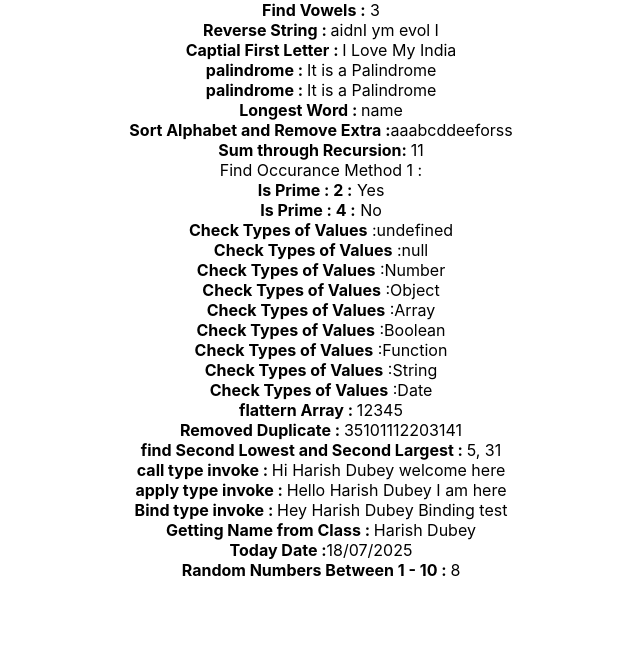
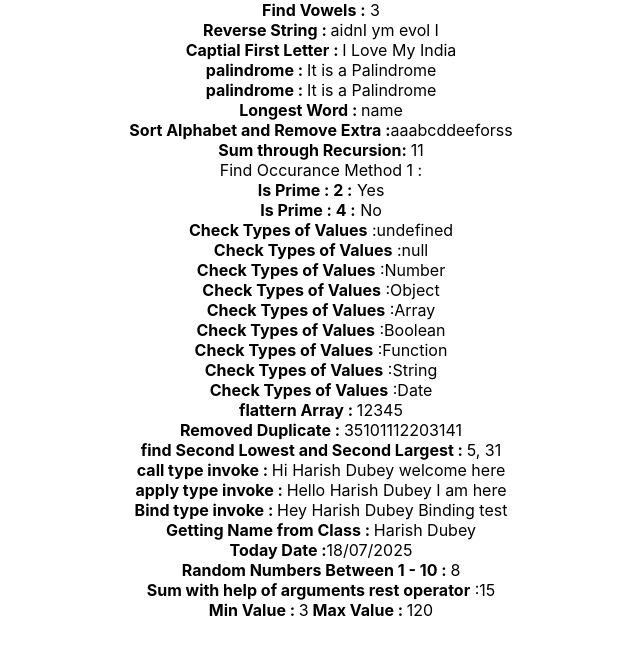
Before and after one commit to harishdubey/codePractice, a React (Create React App) app: page / in a window 1280 px wide. Shown: the top 654 px of the page, without its empty margins (319-959 px from the left). Built offline with nearby package versions, Linux system fonts and the light colour scheme.

Commit message:
code practice

```diff
--- a/src/ConsoleCode.js
+++ b/src/ConsoleCode.js
@@ -148,6 +148,9 @@ function ConsoleCode() {
       []
     );
   }
+  const biDimensionalArr = [11, [22, 33], [44, 55], [66, 77], 88, 99];
+  const finalFlatArray = [].concat(...biDimensionalArr);
+  console.log(finalFlatArray);
 
   function findSecondLowestLargest(arr) {
     const sortedArray = [...new Set(arr)].sort((a, b) => a - b);
@@ -485,6 +488,105 @@ function ConsoleCode() {
 
   preloadImage("https://www.google.com/intl/en_ALL/images/logo.gif");
   // 185 javscript
+  /* sum with arguments */
+  function Sum3(...args) {
+    let total = 0;
+    for (const i of args) {
+      total += i;
+    }
+    return total;
+  }
+  /** Forzen object check */
+  const normalObj = { id: "1", name: "harish" };
+  Object.freeze(normalObj);
+  console.log(Object.isFrozen(normalObj));
+
+  /** object seal property  */
+  const normalObj2 = { id: "1", name: "harish" };
+  normalObj2.property = "Welcome to check";
+  Object.seal(normalObj2);
+  console.log(Object.isSealed(normalObj2));
+  // delete normalObj2.property;
+  console.log(normalObj2);
+
+  /* error object print  */
+  try {
+    // greeting("Welcome");
+  } catch (err) {
+    console.log("Name: " + err.name + " message: " + err.message);
+  }
+  /* min and max find with  */
+  const marks = [10, 20, 3, 40, 80, 120];
+  marks.sort((a, b) => a - b);
+  const min = marks[0];
+  const max = marks[marks.length - 1];
+  console.log(min, max);
+
+  function FindMinMax(arr) {
+    let min = arr[0];
+    let max = arr[0];
+    for (let i = 0; i < arr.length; i++) {
+      if (arr[i] < min) {
+        min = arr[i];
+      }
+      if (arr[i] > max) {
+        max = arr[i];
+      }
+    }
+    return { min: min, max: max };
+  }
+
+  console.log(FindMinMax(marks));
+  /* ends */
+
+  console.log([..."Harish"]);
+  console.log("Welcome to JS world"[0]);
+  console.log("Hello".repeat(4));
+  console.log(+"Hello");
+  console.log(![]);
+  console.log(["a"] + ["b"]);
+  console.log([] + [], "harish");
+  console.log(![] + []);
+  console.log(0 ?? 2); // 0
+  console.log("test" && 2); // 2
+  console.log(1 && 2); // 2
+  console.log(0 && 2); // 0
+  console.log(22 ?? 2); // 22
+  console.log(null && 2); // null
+  console.log(+null); // 0
+  console.log(+undefined); // NaN
+  console.log(+false); // 0
+  console.log(+NaN); // NaN
+  console.log(+""); // 0
+  /** falsy value removes from array */
+  const falsyValuesArray = [1, 4, 0, false, null, 6, undefined];
+  console.log(falsyValuesArray.filter(Boolean));
+  console.log(
+    "%c The text has blue color, with large font and red background",
+    "color: blue; font-size: x-large; background: red"
+  );
+  const user = { name: "John", id: 1, city: "Delhi" };
+  console.dir(user);
+  const users = [
+    { name: "John", id: 1, city: "Delhi" },
+    { name: "Max", id: 2, city: "London" },
+    { name: "Rod", id: 3, city: "Paris" },
+  ];
+  console.table(users);
+  /** get timestamp */
+  console.log(+new Date());
+  console.log(Date.now());
+  console.log(new Date().getTime());
+  /** check input is number */
+  function isNumber(value) {
+    return typeof value === "number" && Number.isFinite(value);
+  }
+
+  console.log(isNumber(10));
+  console.log(isNumber("10"));
+  console.log(isNumber(NaN));
+  console.log(isNumber(false));
+  // 443 javascript
   return (
     <>
       <div>
@@ -579,6 +681,16 @@ function ConsoleCode() {
         <strong>Random Numbers Between 1 - 10 : </strong>
         {RandomNumbers(1, 10)}
       </div>
+      <div>
+        <strong>Sum with help of arguments rest operator</strong> :
+        {Sum3(1, 2, 3, 4, 5)}
+      </div>
+      <div>
+        <strong>Min Value : </strong>
+        {Math.min(...marks)}
+        <strong> Max Value : </strong>
+        {Math.max(...marks)}
+      </div>
     </>
   );
 }
```
